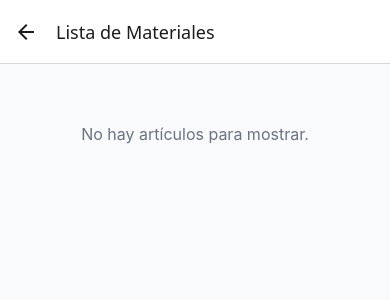
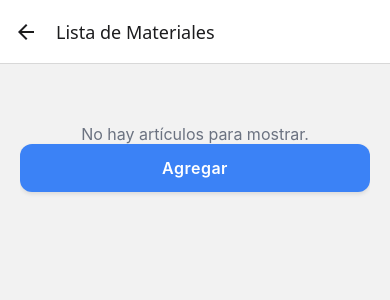
Before and after one commit to Fernando-Bonilla/EcoChallenge, a React Native app: screen /ListMateriales in a window 390 px wide. Shown: the top 300 px of the page. Built offline with nearby package versions, Linux system fonts and the light colour scheme.

Commit message:
Listado Materiales
- Agregado componentes KeyboardAvoidingView y ScrollView, para permitir que cuando la lista crezca se pueda scrolear y ver todo inclusive el boton que está al final

```diff
--- a/src/screens/Materiales/ListadoMateriales.js
+++ b/src/screens/Materiales/ListadoMateriales.js
@@ -1,4 +1,5 @@
 import { View, Text, Alert } from "react-native";
+import { KeyboardAvoidingView, ScrollView } from "react-native";
 import { useFocusEffect } from "@react-navigation/native";
 import { useCallback } from "react";
 import AsyncStorage from "@react-native-async-storage/async-storage";
@@ -7,7 +8,7 @@ import Button from "../../components/Button/Button";
 import { useState } from "react";
 import { styleListMateriales } from "./ListadoMateriales.styles";
 
-const ListMateriales = ({navigation}) => {
+const ListMateriales = ({ navigation }) => {
     const [articulos, setArticulos] = useState([]);
 
     const confirmDelete = (indexToDelete) => {
@@ -91,7 +92,9 @@ const ListMateriales = ({navigation}) => {
     );
 
     return (
-       <View style={styleListMateriales.view}>
+        <KeyboardAvoidingView behavior="padding" style={{flex: 1, padding: 20}}>
+        <ScrollView contentContainerStyle={{ flexGrow: 1, paddingBottom: 50 }}>
+        {/* <View style={styleListMateriales.view}> */}
             {articulos.length > 0 ? (
                 articulos.map((articulo, index) => (
                     <View key={index} style={styleListMateriales.cardContainer}>
@@ -111,14 +114,10 @@ const ListMateriales = ({navigation}) => {
                                         articuloActual: articulo,
                                     })
                                 }
-                /><Button
-                    title="Agregar"
-                    customPress={() =>
-                    navigation.navigate("AltaMateriales")
-                    }
                             />
 
                         </View>
+
                     </View>
                 ))
             ) : (
@@ -126,7 +125,15 @@ const ListMateriales = ({navigation}) => {
                     No hay artículos para mostrar.
                 </Text>
             )}
-</View>
+            <Button
+                title="Agregar"
+                customPress={() =>
+                    navigation.navigate("AltaMateriales")
+                }
+            />
+        {/* </View> */}
+        </ScrollView>
+        </KeyboardAvoidingView>
 
     );
 
```
Lines whose indentation alone changed are shown as unchanged.
